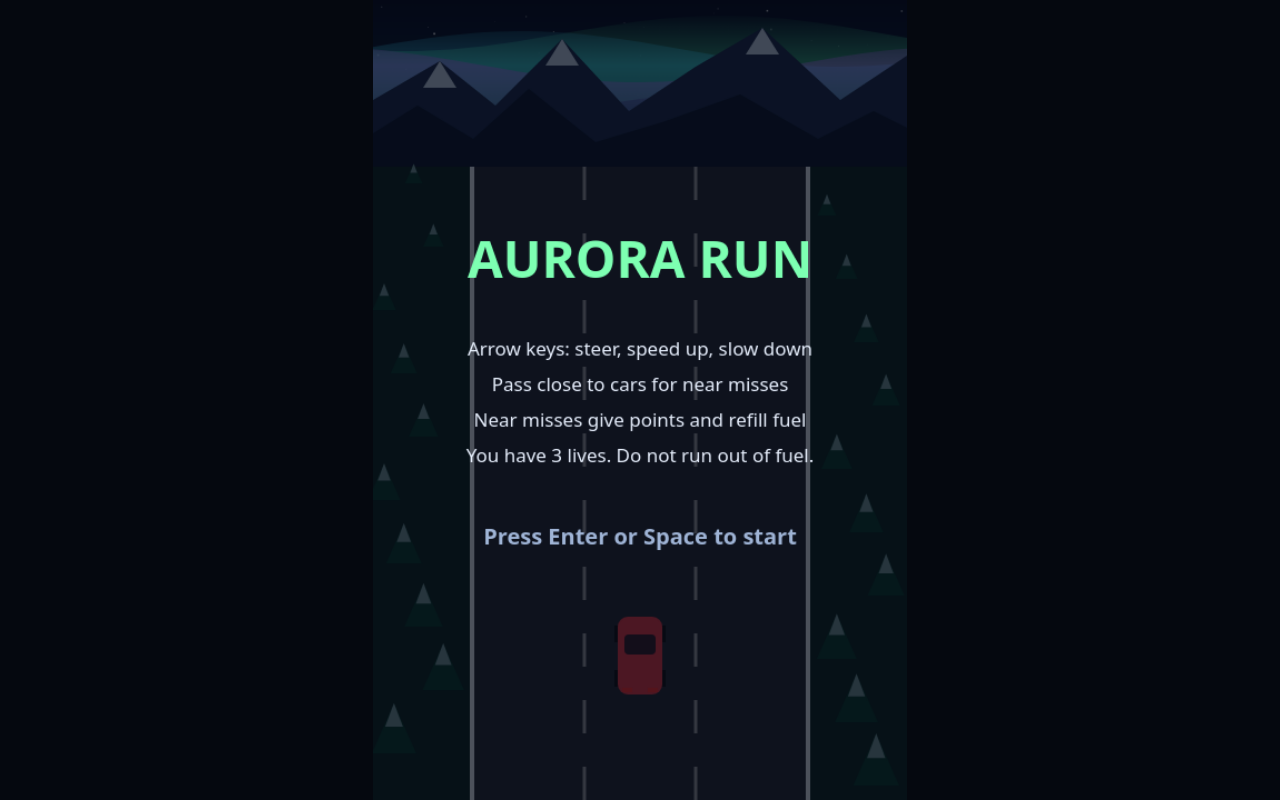
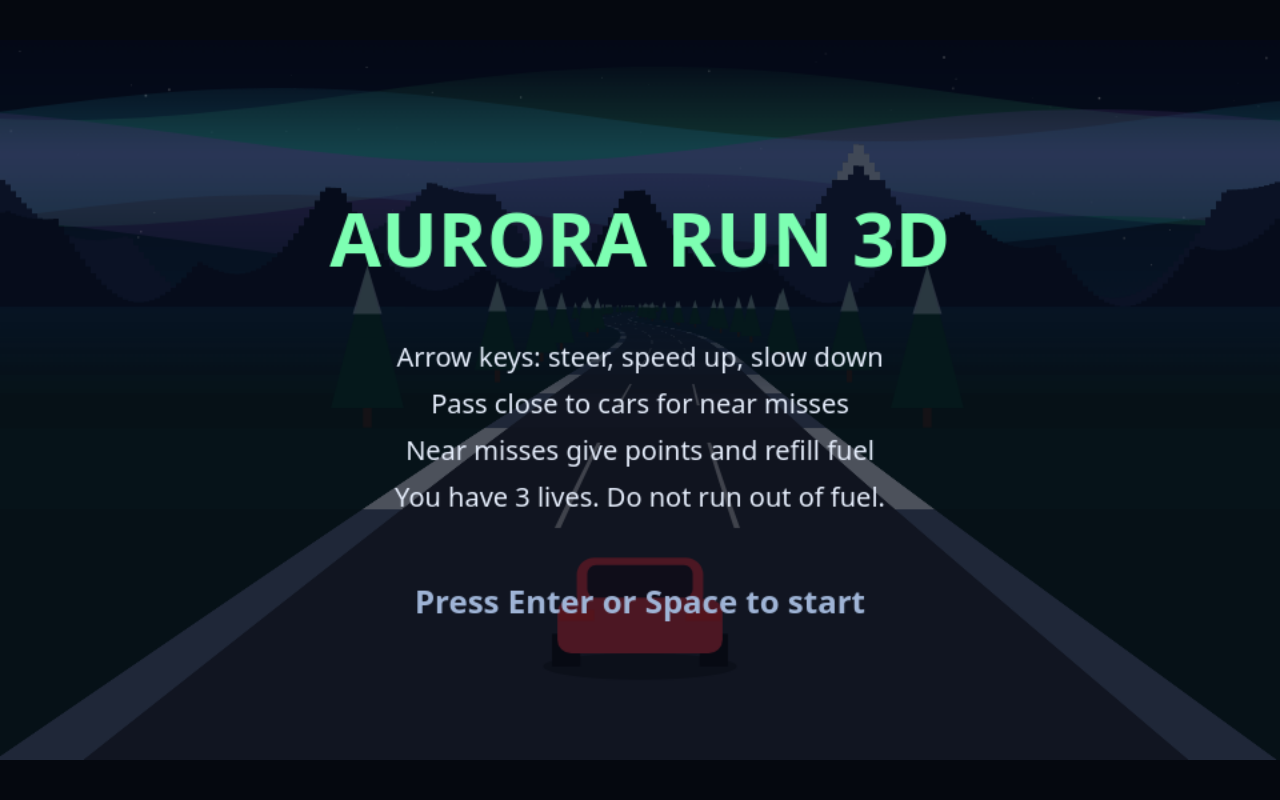
Before and after one commit to 4evaLeo/ultimate_game, a plain HTML site: page index.html in a window 1280 px wide. Drawn offline with Linux system fonts and the light colour scheme; animation ran at ten frames a second.

Commit message:
Update index.html

```diff
--- a/index.html
+++ b/index.html
@@ -3,14 +3,14 @@
 <head>
 <meta charset="utf-8">
 <meta name="viewport" content="width=device-width, initial-scale=1">
-<title>Aurora Run</title>
+<title>Aurora Run 3D</title>
 <style>
-  html, body { margin: 0; height: 100%; background: #05080f; display: flex; justify-content: center; align-items: center; }
-  canvas { height: 100vh; max-width: 100vw; aspect-ratio: 2 / 3; display: block; background: #000; }
+  html, body { margin: 0; height: 100%; background: #05080f; display: flex; justify-content: center; align-items: center; overflow: hidden; }
+  canvas { width: min(100vw, 177.78vh); height: auto; aspect-ratio: 16 / 9; display: block; background: #000; }
 </style>
 </head>
 <body>
-<canvas id="game" width="480" height="720"></canvas>
+<canvas id="game" width="960" height="540"></canvas>
 <script>
 (function () {
   "use strict";
@@ -18,27 +18,33 @@
   const ctx = cv.getContext("2d");
 
   // ---------- Settings you can tweak ----------
-  const W = 480, H = 720;
-  const HZ = 150;                 // horizon line (where cars appear)
-  const RL = 90, RR = 390;        // road left / right edge
-  const PY = 590, PW = 40, PH = 70; // player y position, width, height
-  const LANES = [140, 240, 340];
+  const W = 960, H = 540;
+  const HZ = 200;                  // horizon row on screen
+  const K = 68000, CAMH = 819;     // perspective constants (row p below horizon = K / distance)
+  const ZP = 252;                  // how far ahead of the camera the player car sits
+  const RW = 1000;                 // road half width (world units)
+  const LANES = [-667, 0, 667];
+  const PWW = 400;                 // player car width (world units)
+  const MIN_SPEED = 1500, MAX_SPEED = 4200, CRUISE = 2400;
   const START_LIVES = 3;
-  const FUEL_DRAIN = 3.5;         // fuel lost per second
-  const NEAR_GAP = 26;            // pixels: how close counts as a near miss
-  const NEAR_FUEL = 14;           // fuel gained per near miss
+  const FUEL_DRAIN = 3.5;          // fuel lost per second
+  const NEAR_GAP = 180;            // world units: how close counts as a near miss
+  const NEAR_FUEL = 14;            // fuel gained per near miss
   const COLORS = ["#4cc9f0", "#f4d35e", "#8ac926", "#b5179e", "#ff9f1c", "#e5e5e5"];
+
+  // The road bends left and right. This function says how far the road centre is shifted.
+  const off = function (z) { return 1100 * Math.sin(z * 0.00035) + 500 * Math.sin(z * 0.0009 + 1.3); };
 
   // ---------- Game state ----------
   const keys = {};
-  let state = "menu";             // "menu" | "play" | "over"
-  let best = 0, clock = 0, shake = 0, overAt = 0;
-  let px, cars, popups, score, fuel, lives, speed, dist, t, spawnT, inv, reason;
+  let state = "menu";              // "menu" | "play" | "over"
+  let best = 0, clock = 0, shake = 0, overAt = 0, bgScroll = 0;
+  let xp, objs, popups, score, fuel, lives, speed, dist, t, spawnT, inv, reason;
 
   function reset() {
-    px = 240; cars = []; popups = [];
+    xp = 0; objs = []; popups = [];
     score = 0; fuel = 100; lives = START_LIVES;
-    speed = 260; dist = 0; t = 0; spawnT = 0.6; inv = 0; reason = "";
+    speed = CRUISE; dist = 0; t = 0; spawnT = 0.8; inv = 0; reason = "";
   }
   reset();
 
@@ -56,14 +62,16 @@
 
   // ---------- Traffic ----------
   function spawn() {
-    const lane = LANES[(Math.random() * 3) | 0];
-    const x = lane + (Math.random() * 30 - 15);
-    if (Math.random() < 0.22) {
-      cars.push({ x: x, y: HZ - 30, w: 36, h: 30, v: 0, rock: true, gap: 999, done: false });
-    } else {
-      cars.push({ x: x, y: HZ - 50, w: 40, h: 70, v: 90 + Math.random() * 60,
-                  color: COLORS[(Math.random() * COLORS.length) | 0], gap: 999, done: false });
-    }
+    const z = dist + 7000;
+    const taken = {};
+    for (const o of objs) if (Math.abs(o.z - z) < 1300) taken[o.lane] = true;
+    if (Object.keys(taken).length >= 2) return;           // never block the whole road
+    let lane;
+    do { lane = (Math.random() * 3) | 0; } while (taken[lane]);
+    const x = LANES[lane] + (Math.random() * 180 - 90);
+    if (Math.random() < 0.22) objs.push({ lane: lane, x: x, z: z, w: 260, v: 0, rock: true, gap: 9999, done: false });
+    else objs.push({ lane: lane, x: x, z: z, w: 400, v: 600 + Math.random() * 500,
+                     color: COLORS[(Math.random() * COLORS.length) | 0], gap: 9999, done: false });
   }
 
   function endGame(why) {
@@ -79,13 +87,13 @@
     const U = keys.ArrowUp || keys.w || keys.W;
     const D = keys.ArrowDown || keys.s || keys.S;
 
-    if (U) speed += 220 * dt;
-    else if (D) speed -= 300 * dt;
-    else speed += (260 - speed) * 0.8 * dt;
-    speed = Math.max(180, Math.min(520, speed));
+    if (U) speed += 1400 * dt;
+    else if (D) speed -= 2200 * dt;
+    else speed += (CRUISE - speed) * 0.8 * dt;
+    speed = Math.max(MIN_SPEED, Math.min(MAX_SPEED, speed));
 
-    px += ((R ? 1 : 0) - (L ? 1 : 0)) * (220 + speed * 0.25) * dt;
-    px = Math.max(RL + PW / 2 + 4, Math.min(RR - PW / 2 - 4, px));
+    xp += ((R ? 1 : 0) - (L ? 1 : 0)) * 1500 * dt;
+    xp = Math.max(-(RW - 200), Math.min(RW - 200, xp));
     dist += speed * dt;
 
     fuel -= (FUEL_DRAIN + t * 0.015) * dt;
@@ -94,45 +102,41 @@
     spawnT -= dt;
     if (spawnT <= 0) {
       spawn();
-      spawnT = Math.max(0.35, 1.1 - t * 0.008) * (300 / speed);
+      spawnT = Math.max(0.4, 1.2 - t * 0.008) * (CRUISE / speed);
     }
     inv -= dt;
 
-    for (let i = cars.length - 1; i >= 0; i--) {
-      const c = cars[i];
-      c.y += (speed - c.v) * dt;
-      const gapX = Math.abs(c.x - px) - (c.w + PW) / 2;
-      const gapY = Math.abs(c.y - PY) - (c.h + PH) / 2;
+    const pz = dist + ZP;
+    for (let i = objs.length - 1; i >= 0; i--) {
+      const o = objs[i];
+      o.z += o.v * dt;
+      const dz = o.z - pz;
+      const gap = Math.abs(o.x - xp) - (o.w + PWW) / 2;
 
-      if (gapX < -2 && gapY < -2 && inv <= 0) {      // crash
-        lives--; inv = 1.6; speed = 180; shake = 0.35;
-        popups.push({ txt: "CRASH!", x: px, y: PY - 60, t: 1, color: "#ff5d5d" });
-        cars.splice(i, 1);
+      if (Math.abs(dz) < 150 && gap < -8 && inv <= 0) {        // crash
+        lives--; inv = 1.6; speed = MIN_SPEED; shake = 0.35;
+        popups.push({ txt: "CRASH!", x: W / 2, y: 330, t: 1, color: "#ff5d5d" });
+        objs.splice(i, 1);
         if (lives <= 0) { endGame("Out of lives"); return; }
         continue;
       }
-      if (gapY < 0 && !c.done) c.gap = Math.min(c.gap, gapX);
-      if (!c.done && c.y - c.h / 2 > PY + PH / 2) {  // car has fully passed us
-        c.done = true;
-        if (c.gap >= 0 && c.gap < NEAR_GAP) {
-          const pts = 100 + Math.round(((speed - 180) / 340) * 100);
+      if (Math.abs(dz) < 170 && !o.done) o.gap = Math.min(o.gap, gap);
+      if (!o.done && dz < -250) {                              // we have driven past it
+        o.done = true;
+        if (o.gap >= 0 && o.gap < NEAR_GAP) {
+          const pts = 100 + Math.round(((speed - MIN_SPEED) / (MAX_SPEED - MIN_SPEED)) * 100);
           score += pts; fuel = Math.min(100, fuel + NEAR_FUEL);
-          popups.push({ txt: "NEAR MISS +" + pts, x: px, y: PY - 80, t: 1, color: "#7dffb2" });
+          popups.push({ txt: "NEAR MISS +" + pts, x: W / 2, y: 340, t: 1, color: "#7dffb2" });
         }
       }
-      if (c.y > H + 100) cars.splice(i, 1);
+      if (o.z < dist - 100) objs.splice(i, 1);
     }
   }
 
   // ---------- Drawing helpers ----------
   const stars = [];
-  for (let i = 0; i < 60; i++) stars.push({ x: Math.random() * W, y: Math.random() * (HZ - 20), r: Math.random() * 1.4 + 0.3, p: Math.random() * 6 });
+  for (let i = 0; i < 90; i++) stars.push({ x: Math.random() * W, y: Math.random() * (HZ - 20), r: Math.random() * 1.4 + 0.3, p: Math.random() * 6 });
 
-  function poly(pts, color) {
-    ctx.fillStyle = color; ctx.beginPath(); ctx.moveTo(pts[0][0], HZ);
-    for (const p of pts) ctx.lineTo(p[0], p[1]);
-    ctx.lineTo(W, HZ); ctx.closePath(); ctx.fill();
-  }
   function rr(x, y, w, h, r) {
     ctx.beginPath();
     if (ctx.roundRect) ctx.roundRect(x, y, w, h, r); else ctx.rect(x, y, w, h);
@@ -141,6 +145,7 @@
     ctx.font = (weight || "600") + " " + size + "px system-ui, -apple-system, Segoe UI, sans-serif";
     ctx.fillStyle = color; ctx.textAlign = align || "center"; ctx.fillText(s, x, y);
   }
+  function hash(n) { return Math.abs(Math.sin(n * 12.9898) * 43758.5453) % 1; }
 
   function drawSky() {
     const g = ctx.createLinearGradient(0, 0, 0, HZ);
@@ -156,72 +161,120 @@
       const rgb = b[0], k = b[1];
       const ag = ctx.createLinearGradient(0, 10, 0, HZ);
       ag.addColorStop(0, "rgba(" + rgb + ",0)");
-      ag.addColorStop(0.35, "rgba(" + rgb + ",0.55)");
+      ag.addColorStop(0.4, "rgba(" + rgb + ",0.55)");
       ag.addColorStop(1, "rgba(" + rgb + ",0)");
-      const f = function (x) { return 30 + k * 14 + Math.sin(x * 0.011 + clock * 0.5 + k * 2) * 16; };
+      const f = function (x) { return 40 + k * 16 + Math.sin(x * 0.007 + clock * 0.5 + k * 2) * 20; };
       ctx.fillStyle = ag; ctx.beginPath(); ctx.moveTo(0, f(0));
-      for (let x = 0; x <= W; x += 10) ctx.lineTo(x, f(x));
-      for (let x = W; x >= 0; x -= 10) ctx.lineTo(x, f(x) + 70);
+      for (let x = 0; x <= W; x += 12) ctx.lineTo(x, f(x));
+      for (let x = W; x >= 0; x -= 12) ctx.lineTo(x, f(x) + 80);
       ctx.closePath(); ctx.fill();
     }
   }
 
+  const LAYERS = [
+    { a: 90, b: 35, n1: 3, n2: 7, ph: 1, col: "#1b2a4a", par: 0.5, snow: 95 },
+    { a: 70, b: 30, n1: 4, n2: 9, ph: 2, col: "#0c162b", par: 1, snow: 999 }
+  ];
   function drawMountains() {
-    poly([[0,90],[60,55],[110,95],[170,35],[230,100],[290,60],[350,25],[420,90],[480,50]], "#1b2a4a");
-    ctx.fillStyle = "rgba(225,240,255,0.85)";
-    for (const p of [[170,35],[350,25],[60,55]]) {
-      ctx.beginPath(); ctx.moveTo(p[0], p[1]); ctx.lineTo(p[0] - 15, p[1] + 24); ctx.lineTo(p[0] + 15, p[1] + 24); ctx.closePath(); ctx.fill();
-    }
-    poly([[0,120],[40,95],[90,125],[140,80],[200,128],[260,110],[330,85],[400,125],[450,100],[480,115]], "#0c162b");
-  }
-
-  function drawGround() {
-    ctx.fillStyle = "#0d2620"; ctx.fillRect(0, HZ, W, H - HZ);
-    ctx.fillStyle = "#272a33"; ctx.fillRect(RL, HZ, RR - RL, H - HZ);
-    ctx.fillStyle = "#e8eef5"; ctx.fillRect(RL - 3, HZ, 4, H - HZ); ctx.fillRect(RR - 1, HZ, 4, H - HZ);
-    ctx.strokeStyle = "rgba(255,255,255,0.55)"; ctx.lineWidth = 3;
-    ctx.setLineDash([30, 30]); ctx.lineDashOffset = -(dist % 60);
-    for (const x of [190, 290]) { ctx.beginPath(); ctx.moveTo(x, HZ); ctx.lineTo(x, H); ctx.stroke(); }
-    ctx.setLineDash([]);
-    // pine trees on both sides, scrolling with the road
-    const span = H - HZ, gapT = span / 10;
-    for (let i = 0; i < 10; i++) {
-      for (let side = 0; side < 2; side++) {
-        const y = HZ + ((i * gapT + dist + side * 29) % span);
-        const hsh = ((i * 37 + side * 11) % 7) / 7;
-        const x = side === 0 ? 10 + hsh * 62 : RR + 18 + hsh * 62;
-        const s = 0.5 + ((y - HZ) / span) * 0.9;
-        ctx.fillStyle = "#0a3b2c";
-        ctx.beginPath(); ctx.moveTo(x, y - 34 * s); ctx.lineTo(x - 15 * s, y); ctx.lineTo(x + 15 * s, y); ctx.closePath(); ctx.fill();
-        ctx.fillStyle = "rgba(220,240,255,0.5)";
-        ctx.beginPath(); ctx.moveTo(x, y - 34 * s); ctx.lineTo(x - 6 * s, y - 18 * s); ctx.lineTo(x + 6 * s, y - 18 * s); ctx.closePath(); ctx.fill();
+    for (const L of LAYERS) {
+      const sc = (bgScroll * L.par) % W;
+      for (let x = 0; x < W; x += 4) {
+        const xs = (((x - sc) % W) + W) % W, u = (xs / W) * Math.PI;
+        const h = L.a * (1 - Math.abs(Math.sin(u * L.n1))) + L.b * (1 - Math.abs(Math.sin(u * L.n2 + L.ph)));
+        ctx.fillStyle = L.col; ctx.fillRect(x, HZ - h, 4, h);
+        if (h > L.snow) { ctx.fillStyle = "rgba(225,240,255,0.85)"; ctx.fillRect(x, HZ - h, 4, Math.min(h - L.snow, 16)); }
       }
     }
   }
 
-  function drawCar(x, y, w, h, color, isPlayer) {
-    ctx.fillStyle = "#101114";                       // wheels
-    for (const dx of [-w / 2 - 3, w / 2 - 3]) for (const dy of [-h / 2 + 8, h / 2 - 22]) ctx.fillRect(x + dx, y + dy, 6, 15);
-    ctx.fillStyle = color; rr(x - w / 2, y - h / 2, w, h, 9); ctx.fill();   // body
-    ctx.fillStyle = "rgba(10,20,35,0.8)"; rr(x - w / 2 + 6, y - h / 2 + 16, w - 12, 18, 4); ctx.fill();  // roof glass
-    ctx.fillStyle = isPlayer ? "#ff2e2e" : "#ffe9a8";                         // lights
-    ctx.fillRect(x - w / 2 + 4, y + h / 2 - 6, 9, 4); ctx.fillRect(x + w / 2 - 13, y + h / 2 - 6, 9, 4);
+  // The road is drawn one screen row at a time. Rows near the horizon are far away.
+  function drawRoad() {
+    const ref = off(dist + ZP);
+    for (let y = HZ + 1; y < H; y++) {
+      const p = y - HZ, z = K / p, zw = dist + z, s = p / CAMH;
+      const far = z > 6000;
+      const stripe = far ? 0 : Math.floor(zw / 300) & 1;
+      const cx = W / 2 + (off(zw) - ref - xp) * s;
+      ctx.fillStyle = stripe ? "#0b241f" : "#0e2b24"; ctx.fillRect(0, y, W, 1);
+      ctx.fillStyle = stripe ? "#5b6b86" : "#e8eef5";
+      ctx.fillRect(cx - (RW + 160) * s, y, 2 * (RW + 160) * s, 1);
+      ctx.fillStyle = stripe ? "#2f323d" : "#2b2e38";
+      ctx.fillRect(cx - RW * s, y, 2 * RW * s, 1);
+      if (!far && (Math.floor(zw / 260) & 1) === 0) {
+        ctx.fillStyle = "rgba(255,255,255,0.7)";
+        const lw = Math.max(1, 22 * s);
+        ctx.fillRect(cx - 333 * s - lw / 2, y, lw, 1);
+        ctx.fillRect(cx + 333 * s - lw / 2, y, lw, 1);
+      }
+    }
+    const fog = ctx.createLinearGradient(0, HZ, 0, HZ + 70);
+    fog.addColorStop(0, "rgba(16,48,74,0.9)"); fog.addColorStop(1, "rgba(16,48,74,0)");
+    ctx.fillStyle = fog; ctx.fillRect(0, HZ, W, 70);
   }
 
-  function drawRock(c) {
-    ctx.fillStyle = "#7b8190"; ctx.beginPath(); ctx.ellipse(c.x, c.y, c.w / 2, c.h / 2, 0, 0, Math.PI * 2); ctx.fill();
-    ctx.fillStyle = "#a3a9b7"; ctx.beginPath(); ctx.ellipse(c.x - 4, c.y - 4, c.w / 4, c.h / 4, 0, 0, Math.PI * 2); ctx.fill();
+  function drawTrees() {
+    const ref = off(dist + ZP), base = Math.floor(dist / 450);
+    for (let i = 70; i >= 1; i--) {
+      const n = base + i, zw = n * 450, zA = zw - dist;
+      if (zA < 200) continue;
+      const p = K / zA; if (p > H - HZ) continue;
+      const s = p / CAMH;
+      for (let side = -1; side <= 1; side += 2) {
+        const hv = hash(n * side + 7);
+        if (hv < 0.3) continue;
+        const X = side * (RW + 450 + hv * 900);
+        const x = W / 2 + (X - xp + off(zw) - ref) * s;
+        if (x < -80 || x > W + 80) continue;
+        const by = HZ + p, th = 1100 * s, tw = th * 0.45;
+        ctx.fillStyle = "#3a2a1c"; ctx.fillRect(x - tw * 0.06, by - th * 0.15, tw * 0.12, th * 0.15);
+        ctx.fillStyle = "#0a3b2c";
+        ctx.beginPath(); ctx.moveTo(x, by - th); ctx.lineTo(x - tw / 2, by - th * 0.12); ctx.lineTo(x + tw / 2, by - th * 0.12); ctx.closePath(); ctx.fill();
+        ctx.fillStyle = "rgba(220,240,255,0.55)";
+        ctx.beginPath(); ctx.moveTo(x, by - th); ctx.lineTo(x - tw * 0.2, by - th * 0.7); ctx.lineTo(x + tw * 0.2, by - th * 0.7); ctx.closePath(); ctx.fill();
+      }
+    }
+  }
+
+  // A car seen from behind, w pixels wide, standing on row by.
+  function drawCarRear(cx, by, w, color) {
+    const h = w * 0.62;
+    ctx.fillStyle = "rgba(0,0,0,0.35)"; ctx.beginPath(); ctx.ellipse(cx, by, w * 0.55, h * 0.12, 0, 0, Math.PI * 2); ctx.fill();
+    ctx.fillStyle = "#101114";
+    ctx.fillRect(cx - w / 2, by - h * 0.3, w * 0.16, h * 0.3); ctx.fillRect(cx + w / 2 - w * 0.16, by - h * 0.3, w * 0.16, h * 0.3);
+    ctx.fillStyle = color; rr(cx - w / 2 + w * 0.03, by - h * 0.62, w * 0.94, h * 0.5, w * 0.08); ctx.fill();
+    rr(cx - w * 0.36, by - h, w * 0.72, h * 0.5, w * 0.1); ctx.fill();
+    ctx.fillStyle = "rgba(10,20,35,0.85)"; rr(cx - w * 0.3, by - h * 0.93, w * 0.6, h * 0.3, w * 0.05); ctx.fill();
+    ctx.fillStyle = "#ff2e2e";
+    ctx.fillRect(cx - w * 0.46, by - h * 0.52, w * 0.2, h * 0.1); ctx.fillRect(cx + w * 0.26, by - h * 0.52, w * 0.2, h * 0.1);
+  }
+
+  function drawRock(cx, by, w) {
+    ctx.fillStyle = "#7b8190"; ctx.beginPath(); ctx.ellipse(cx, by - w * 0.22, w / 2, w * 0.25, 0, 0, Math.PI * 2); ctx.fill();
+    ctx.fillStyle = "#a3a9b7"; ctx.beginPath(); ctx.ellipse(cx - w * 0.1, by - w * 0.3, w * 0.22, w * 0.11, 0, 0, Math.PI * 2); ctx.fill();
+  }
+
+  function drawObjects() {
+    const ref = off(dist + ZP);
+    const list = objs.slice().sort(function (a, b) { return b.z - a.z; });
+    for (const o of list) {
+      const zA = o.z - dist;
+      if (zA < 200 || zA > 7500) continue;
+      const p = K / zA, s = p / CAMH;
+      const x = W / 2 + (o.x - xp + off(o.z) - ref) * s, by = HZ + p;
+      if (o.rock) drawRock(x, by, o.w * s); else drawCarRear(x, by, o.w * s, o.color);
+    }
   }
 
   function drawHud() {
-    ctx.fillStyle = "rgba(0,0,0,0.38)"; ctx.fillRect(0, 0, W, 96);
-    txt("Score " + score, 16, 30, 20, "#ffffff", "left", "700");
-    txt("Best " + best, 16, 52, 14, "#b9c6de", "left", "500");
-    txt("\u2665".repeat(Math.max(0, lives)), W - 16, 32, 24, "#ff5d6c", "right", "400");
-    txt("Fuel", 16, 82, 14, "#b9c6de", "left", "500");
-    ctx.fillStyle = "rgba(255,255,255,0.18)"; ctx.fillRect(62, 70, 200, 14);
+    ctx.fillStyle = "rgba(0,0,0,0.38)"; ctx.fillRect(0, 0, W, 72);
+    txt("Score " + score, 20, 34, 24, "#ffffff", "left", "700");
+    txt("Best " + best, 20, 58, 15, "#b9c6de", "left", "500");
+    txt("Fuel", 330, 41, 16, "#b9c6de", "right", "500");
+    ctx.fillStyle = "rgba(255,255,255,0.18)"; ctx.fillRect(344, 28, 240, 16);
     ctx.fillStyle = fuel > 30 ? "#4ade80" : fuel > 15 ? "#fb923c" : "#ef4444";
-    ctx.fillRect(62, 70, 2 * fuel, 14);
+    ctx.fillRect(344, 28, 2.4 * fuel, 16);
+    txt("\u2665".repeat(Math.max(0, lives)), W - 20, 42, 30, "#ff5d6c", "right", "400");
+    txt(Math.round(speed / 20) + " km/h", W - 20, H - 18, 22, "#e6eefc", "right", "700");
   }
 
   function overlay(lines) {
@@ -232,16 +285,9 @@
   function render() {
     ctx.save();
     if (shake > 0) ctx.translate((Math.random() - 0.5) * 30 * shake, (Math.random() - 0.5) * 30 * shake);
-    drawSky(); drawMountains(); drawGround();
-
-    ctx.save();                                       // cars emerge from the horizon
-    ctx.beginPath(); ctx.rect(RL - 8, HZ, RR - RL + 16, H - HZ); ctx.clip();
-    for (const c of cars) { if (c.rock) drawRock(c); else drawCar(c.x, c.y, c.w, c.h, c.color, false); }
-    ctx.restore();
-
-    if (inv <= 0 || Math.floor(clock * 12) % 2) drawCar(px, PY, PW, PH, "#e63946", true);
-
-    for (const p of popups) { ctx.globalAlpha = Math.max(0, p.t); txt(p.txt, p.x, p.y, 22, p.color, "center", "800"); }
+    drawSky(); drawMountains(); drawRoad(); drawTrees(); drawObjects();
+    if (inv <= 0 || Math.floor(clock * 12) % 2) drawCarRear(W / 2, HZ + K / ZP, PWW * (K / ZP) / CAMH, "#e63946");
+    for (const p of popups) { ctx.globalAlpha = Math.max(0, p.t); txt(p.txt, p.x, p.y, 28, p.color, "center", "800"); }
     ctx.globalAlpha = 1;
     ctx.restore();
 
@@ -249,20 +295,20 @@
     const blink = Math.floor(clock * 2) % 2 ? "#ffffff" : "#9fb4d6";
     if (state === "menu") {
       overlay([
-        ["AURORA RUN", 250, 46, "#7dffb2", "800"],
-        ["Arrow keys: steer, speed up, slow down", 320, 17, "#e6eefc", "500"],
-        ["Pass close to cars for near misses", 352, 17, "#e6eefc", "500"],
-        ["Near misses give points and refill fuel", 384, 17, "#e6eefc", "500"],
-        ["You have 3 lives. Do not run out of fuel.", 416, 17, "#e6eefc", "500"],
-        ["Press Enter or Space to start", 490, 20, blink, "700"]
+        ["AURORA RUN 3D", 170, 56, "#7dffb2", "800"],
+        ["Arrow keys: steer, speed up, slow down", 245, 20, "#e6eefc", "500"],
+        ["Pass close to cars for near misses", 280, 20, "#e6eefc", "500"],
+        ["Near misses give points and refill fuel", 315, 20, "#e6eefc", "500"],
+        ["You have 3 lives. Do not run out of fuel.", 350, 20, "#e6eefc", "500"],
+        ["Press Enter or Space to start", 430, 24, blink, "700"]
       ]);
     } else if (state === "over") {
       overlay([
-        ["GAME OVER", 270, 46, "#ff7b7b", "800"],
-        [reason, 306, 18, "#e6eefc", "500"],
-        ["Score " + score, 358, 28, "#ffffff", "700"],
-        ["Best " + best, 392, 18, "#b9c6de", "500"],
-        ["Press Enter or Space to try again", 470, 20, blink, "700"]
+        ["GAME OVER", 190, 56, "#ff7b7b", "800"],
+        [reason, 235, 22, "#e6eefc", "500"],
+        ["Score " + score, 300, 34, "#ffffff", "700"],
+        ["Best " + best, 340, 22, "#b9c6de", "500"],
+        ["Press Enter or Space to try again", 430, 24, blink, "700"]
       ]);
     }
   }
@@ -273,7 +319,10 @@
     const dt = Math.min(0.05, (now - last) / 1000);
     last = now; clock += dt;
     shake = Math.max(0, shake - dt);
-    if (state === "play") update(dt); else dist += 120 * dt;
+    if (state === "play") update(dt); else dist += 1500 * dt;
+    const sp = state === "play" ? speed : 1500;                // mountains slide as the road bends
+    const slope = (off(dist + ZP + 300) - off(dist + ZP)) / 300;
+    bgScroll -= slope * sp * dt * 0.05;
     for (let i = popups.length - 1; i >= 0; i--) {
       popups[i].t -= dt * 0.9; popups[i].y -= 40 * dt;
       if (popups[i].t <= 0) popups.splice(i, 1);
```
